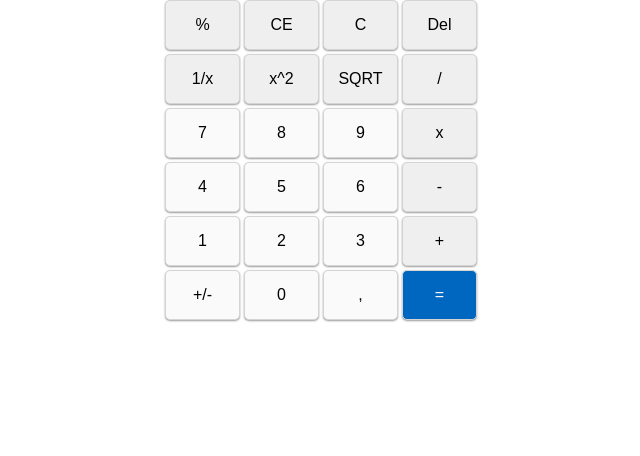
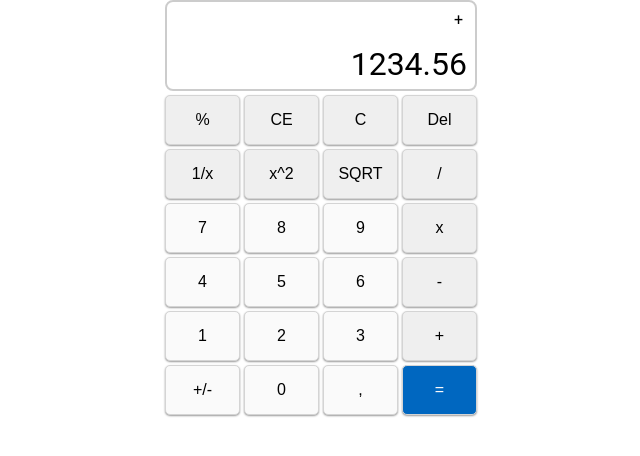
Before and after one commit to miguel-rodrigo/calculator_app, a React (Create React App) app: page / in a window 1280 px wide. Shown: the top 456 px of the page, without its empty margins (319-959 px from the left). Built offline with nearby package versions, Linux system fonts and the light colour scheme.

Commit message:
create screen

```diff
--- a/src/App.tsx
+++ b/src/App.tsx
@@ -1,10 +1,11 @@
 import './App.scss';
-import './Components/Button/Button'
 import Button from './Components/Button/Button';
+import Screen from './Components/Screen/Screen'
 
 function App() {
   return (
     <div className="App">
+      <Screen currentOp='+' currentNumbers='1234.56' />
       <div className="button-row">
         <Button text='%' type="dark" action={() => {}}/>
         <Button text='CE' type="dark" action={() => {}}/>
--- a/src/Components/Button/Button.scss
+++ b/src/Components/Button/Button.scss
@@ -5,6 +5,7 @@
   align-items: center;
   justify-content: center;
   width: 75px;
+  min-width: 70px;
   height: 50px;
   padding: 10px;
   background-color: #efefef;
--- a/src/Components/Screen/Screen.scss
+++ b/src/Components/Screen/Screen.scss
@@ -0,0 +1,27 @@
+.screen {
+  display: flex;
+  flex-direction: column;
+  align-items: flex-end;
+  justify-content: center;
+  width: 100%;
+
+  .text {
+    width: 312px;
+    margin: auto;
+    padding-right: 8px;
+    text-align: right;
+    border: 2px solid rgb(0 0 0 / 20%);
+    border-radius: 8px;
+    box-sizing: border-box;
+
+    .currenNumbers {
+      font-size: xx-large;
+      margin: 6px 0;
+    }
+
+    .currentOp {
+      margin-top: 8px;
+      padding-right: 4px;
+    }
+  }
+}
--- a/src/Components/Screen/Screen.tsx
+++ b/src/Components/Screen/Screen.tsx
@@ -1 +1,19 @@
 import "./Screen.scss"
+
+interface ScreenProps {
+  currentNumbers: string
+  currentOp: string
+}
+
+const Screen = ({currentNumbers, currentOp}: ScreenProps) => {
+  return (
+    <div className="screen">
+      <div className="text">
+        <p className="currentOp">{ currentOp }</p>
+        <p className="currenNumbers">{ currentNumbers }</p>
+      </div>
+    </div>
+  )
+}
+
+export default Screen;
```
